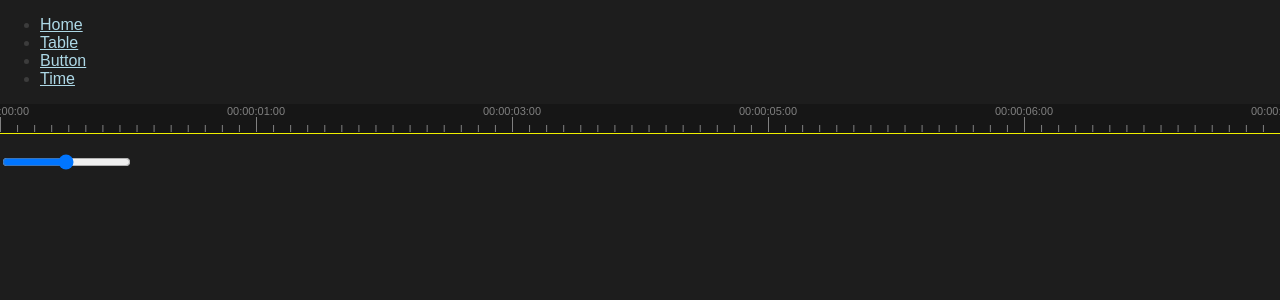
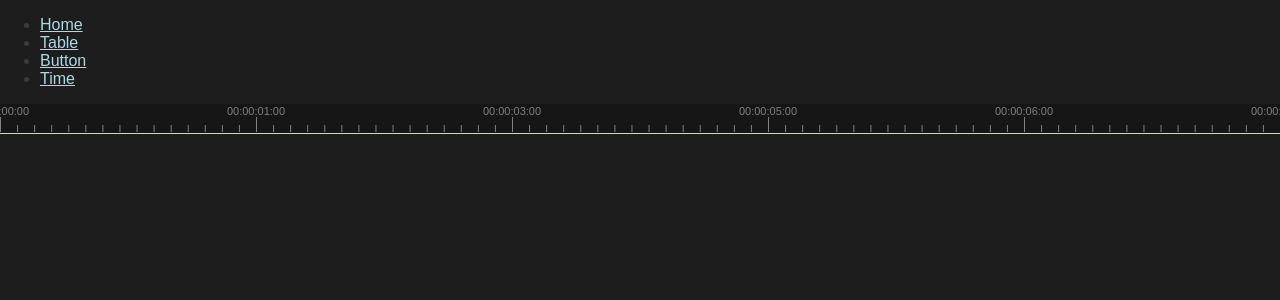
Before and after one commit to jenglamlow/react-stuff, a React (Create React App) app: page /time in a window 1280 px wide. Shown: the top 300 px of the page. Built offline with nearby package versions, Linux system fonts and the light colour scheme.

Commit message:
remove slider from Time

```diff
--- a/src/components/Time.js
+++ b/src/components/Time.js
@@ -204,10 +204,6 @@ class Time extends Component {
                   width={this.state.width}
                   onClick={this.handleClick}></canvas>
         </TimeContainer>
-        <br/>
-        <div>
-          <input type="range" min="1" max="100" id="myRange"/>
-        </div>
       </div>
 
     );
```
